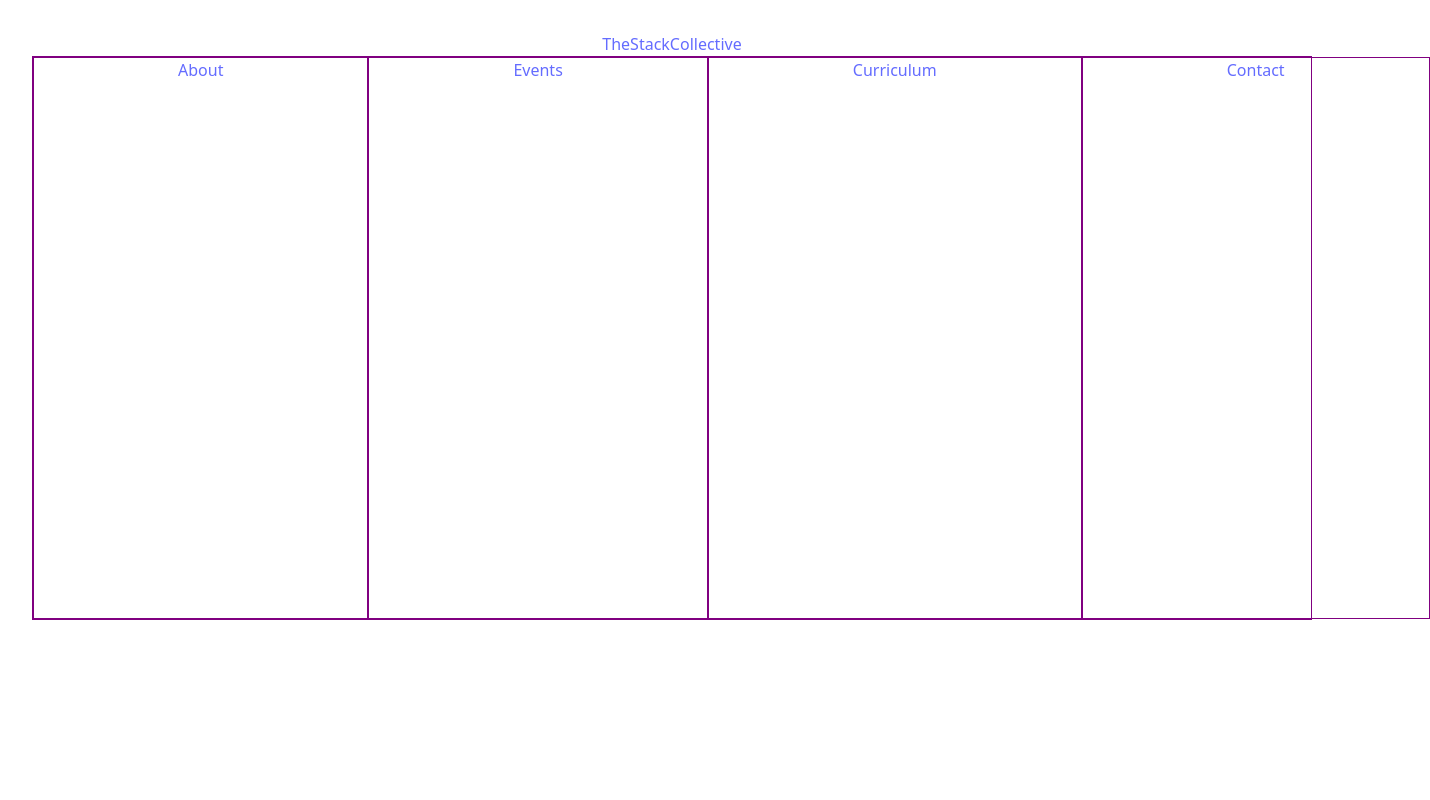
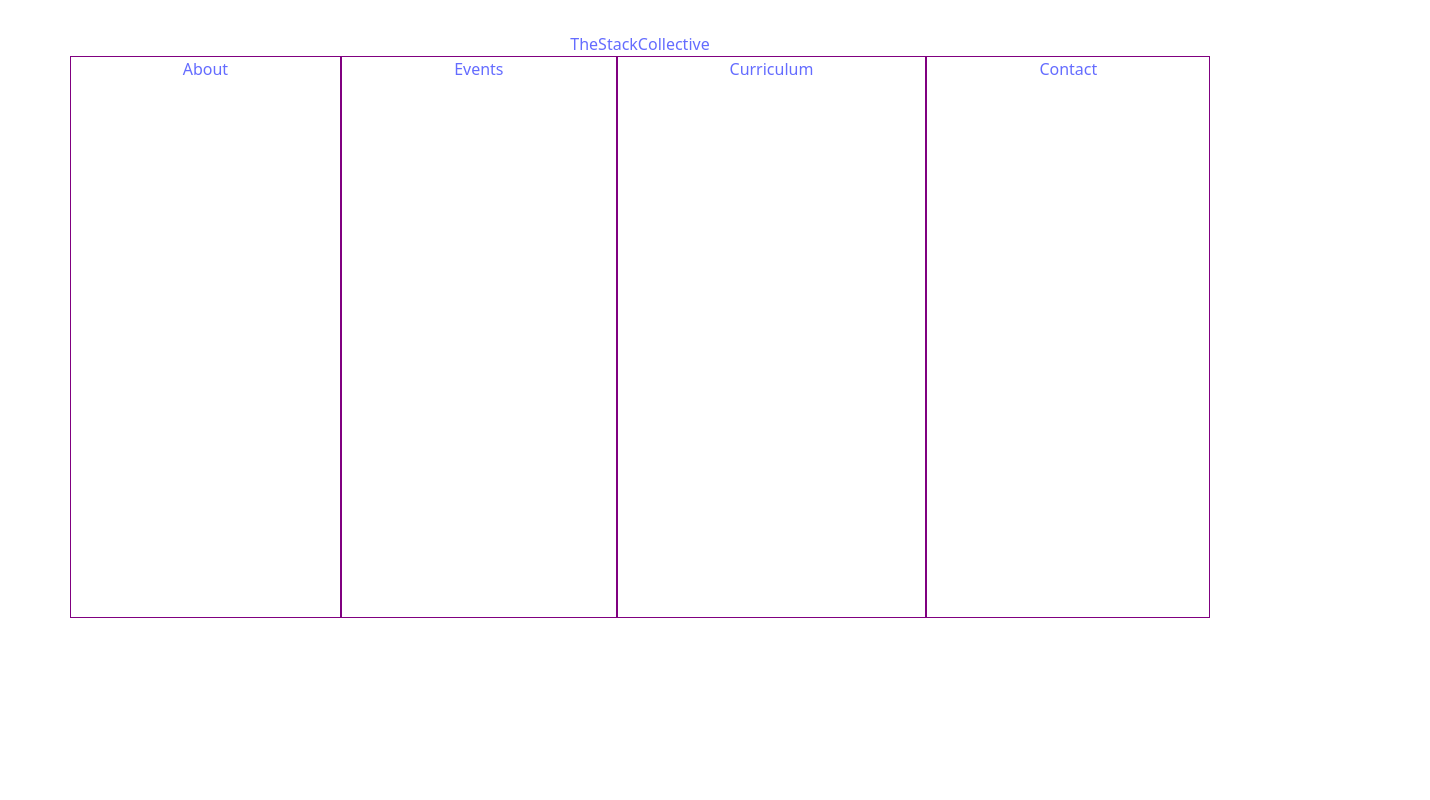
Before and after one commit to thestackcollective/tsc-website-1, a React (Vite) app: page / in a window 1280 px wide. Shown: the top 800 px of the page, 1430 px wide, since content can reach past the window. Built offline with nearby package versions, Linux system fonts and the light colour scheme.

Commit message:
Remove unnecessary divs and styling

```diff
--- a/src/components/Navbar/Navbar.css
+++ b/src/components/Navbar/Navbar.css
@@ -1,11 +1,10 @@
 nav .pages-nav {
-  border: 1px solid purple;
   display: flex;
-  justify-content: space-around;
+  justify-content: center;
 }
 
-nav .pages-nav div {
-  padding: 0 9rem;
+nav .pages-nav a {
+  padding: 0 7rem;
   height: 70vh;
   border: 1px solid purple;
 }
--- a/src/components/Navbar/Navbar.jsx
+++ b/src/components/Navbar/Navbar.jsx
@@ -5,18 +5,10 @@ export default function Navbar() {
     <nav>
       <NavLinkButton location="./" text="TheStackCollective" />
       <div className='pages-nav'>
-        <div>
           <NavLinkButton location="./about" text="About" />
-        </div>
-        <div>
           <NavLinkButton location="./events" text="Events" />
-        </div>
-        <div>
           <NavLinkButton location="./curriculum" text="Curriculum" />
-        </div>
-        <div>
           <NavLinkButton location="./contact" text="Contact" />
-        </div>
       </div>
     </nav>
   )
```
